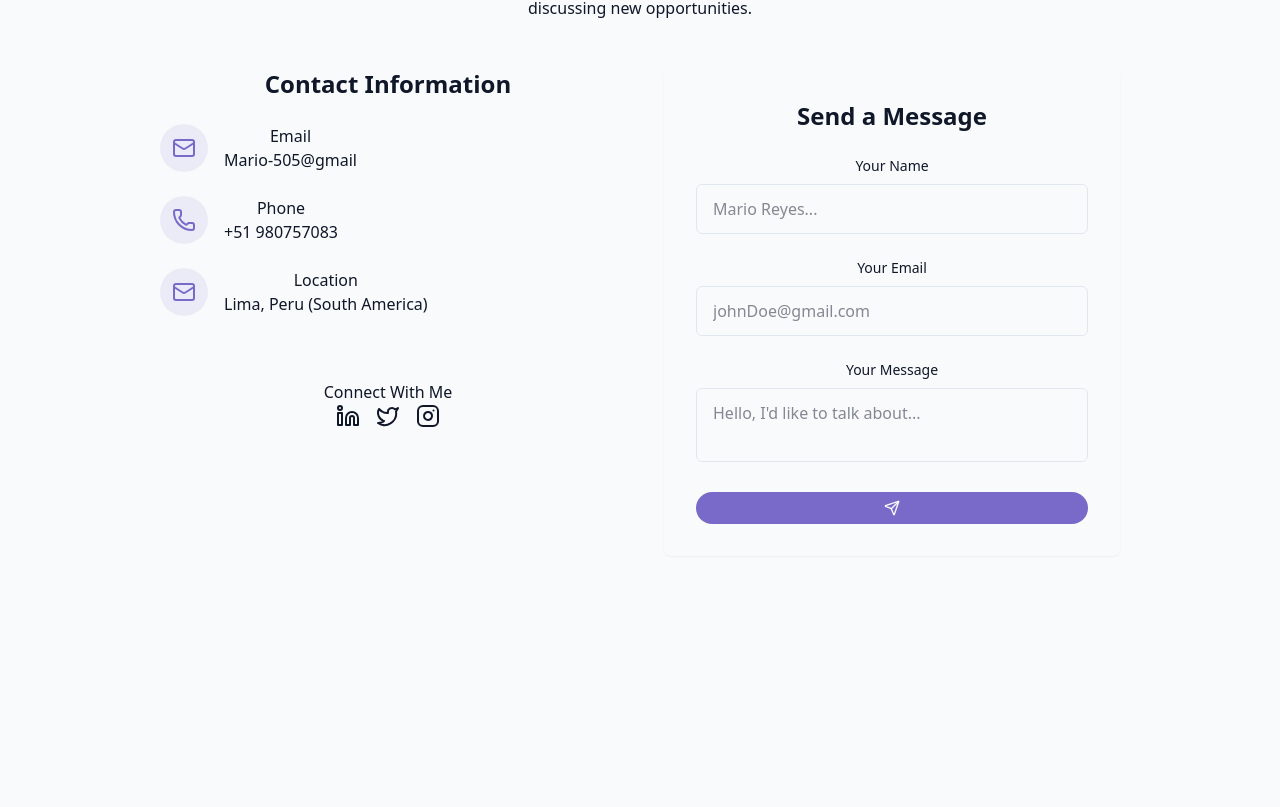
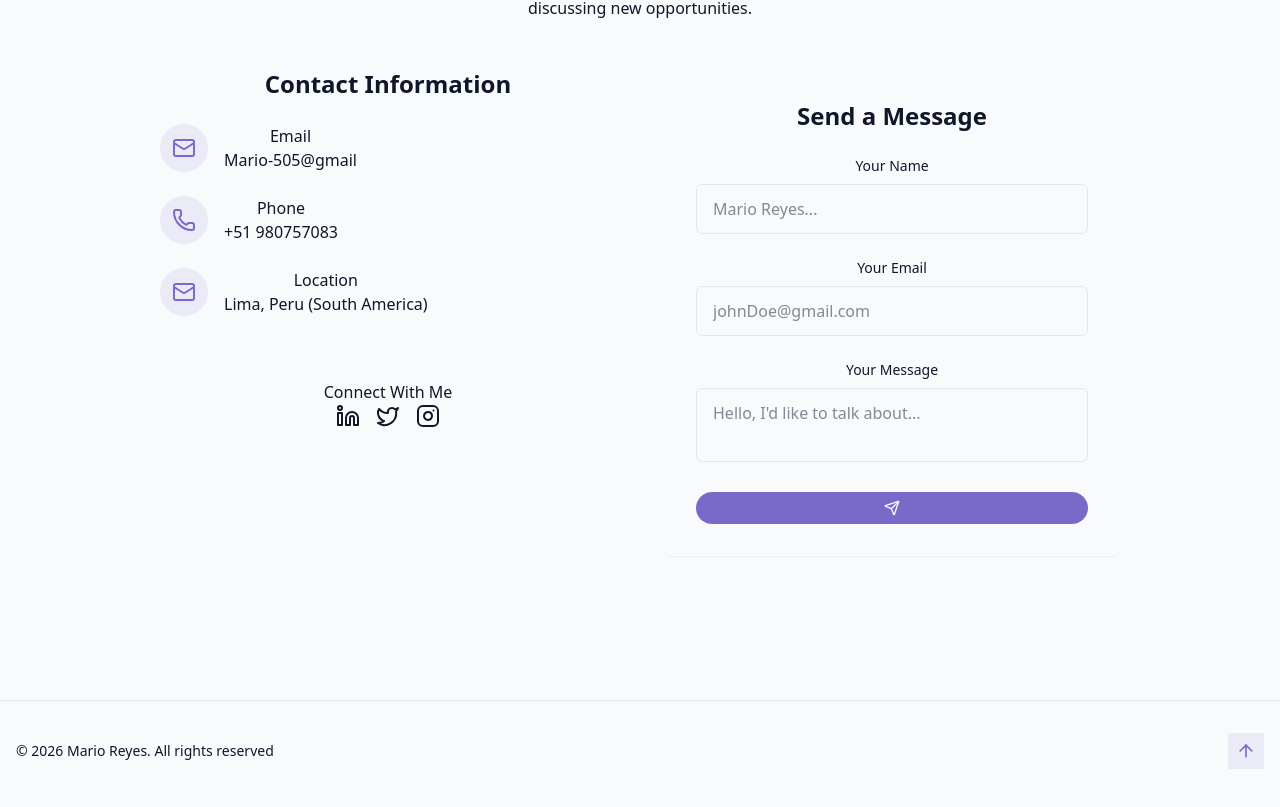
Before and after one commit to mario505/portfolio, a React (Vite) app: page / in a window 1280 px wide. Shown: the part 3426-4233 px from the top of the page. Before the commit the page ends 4078 px from the top, so only its background shows below. Built offline with nearby package versions, Linux system fonts and the light colour scheme.

Commit message:
create Footer.jsx , add it to Home.jsx

```diff
--- /dev/null
+++ b/src/components/Footer.jsx
@@ -0,0 +1,19 @@
+import { ArrowUp } from "lucide-react";
+import { cn } from "../lib/utils";
+
+export default function Footer(){
+    return (
+        <footer className={cn("py-12 px-4 bg-card relative border-t border-border mt-12 pt-8",
+            "flex flex-wrap justify-between items-center"
+        )}>
+            <p className="text-sm text-muted-foreground">
+                &copy; {new Date().getFullYear()} Mario Reyes. All rights reserved
+            </p>
+
+            <a href="#hero"
+                className="p-2 rounde-full bg-primary/10 hover:bg-primary/20 text-primary transition-colors">
+                <ArrowUp size={20} />
+            </a>
+        </footer>
+    )
+}
--- a/src/pages/Home.jsx
+++ b/src/pages/Home.jsx
@@ -1,5 +1,6 @@
 import AboutSection from "../components/AboutSection";
 import ContactSection from "../components/ContactSection";
+import Footer from "../components/Footer";
 import HeroSection from "../components/HeroSection";
 import Navbar from "../components/Navbar";
 import ProjectsSection from "../components/ProjectsSection";
@@ -28,8 +29,8 @@
             <ContactSection />
         </main>
 
+        {/* Footer */}
+        <Footer />
 
-
-        {/* Footer */}
     </div>);
 };
```
